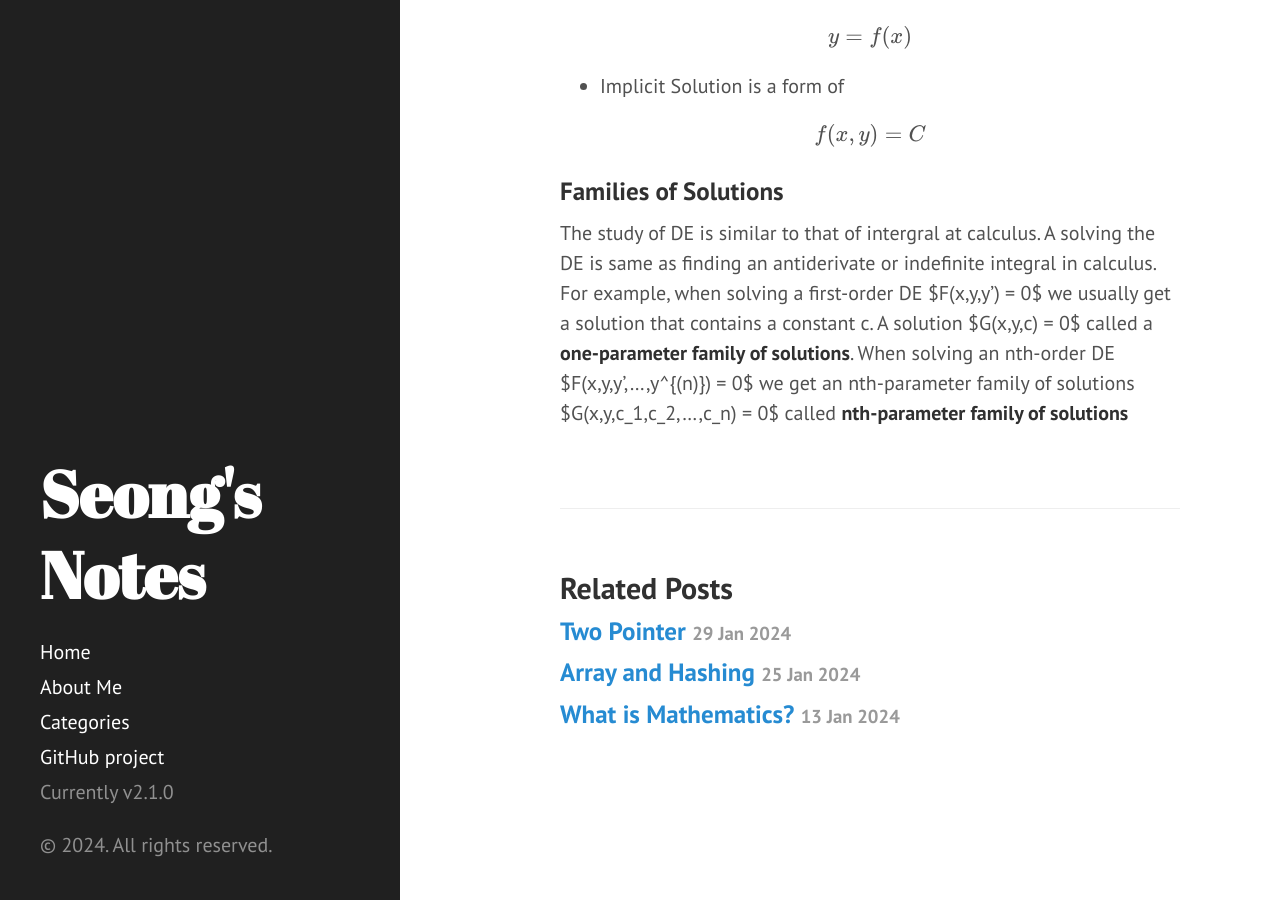
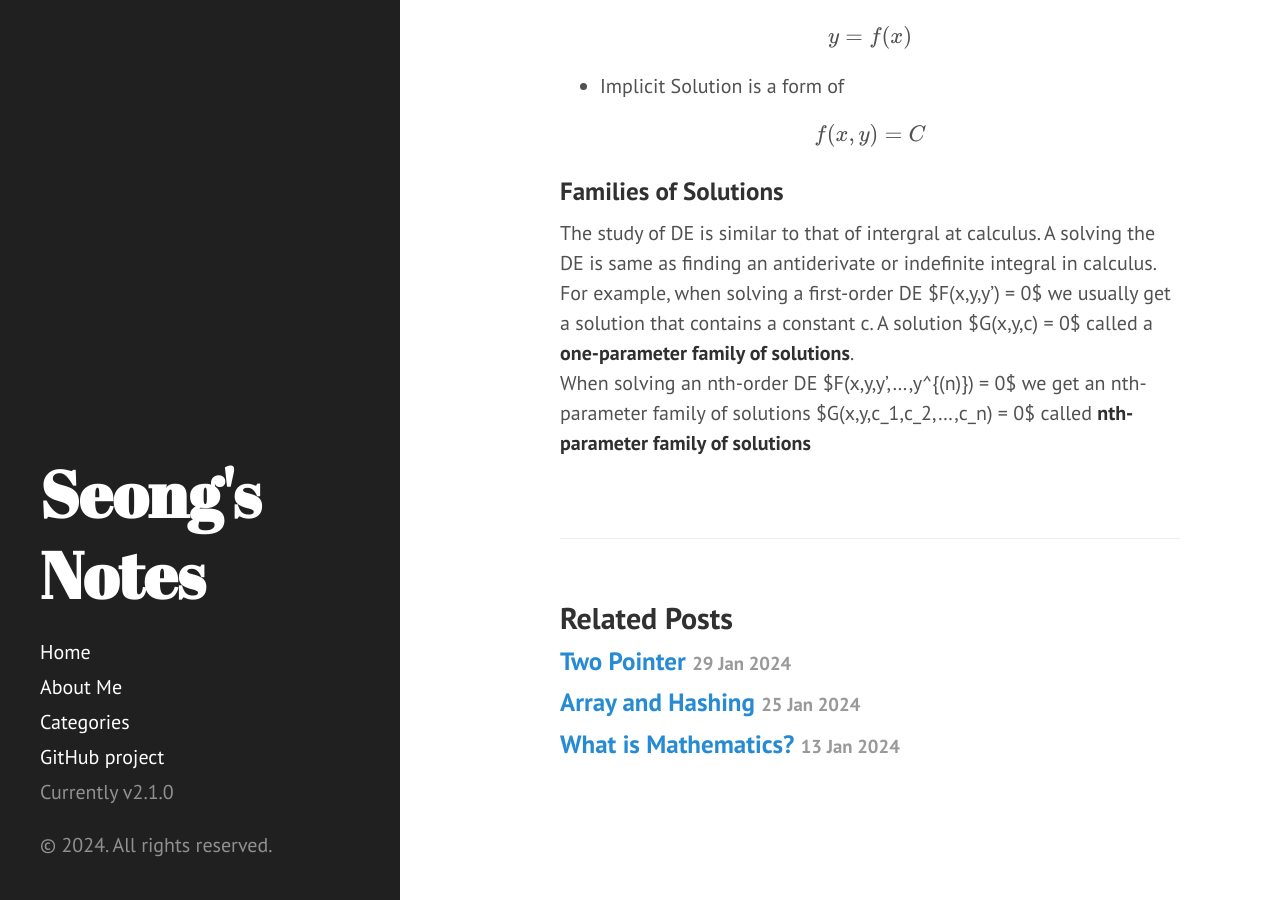
Before and after one commit to GwangseongCho/GwangseongCho.github.io, a Jekyll site: the page built from _posts/2024-02-18-differential-equations.md, in a window 1280 px wide and 900 px high, scrolled down 2886 px. Built offline with Jekyll 4.4.1, drawn with Linux system fonts in a browser that asks for light colours; formulas are drawn with MathJax 3.

Commit message:
edit DE page

```diff
--- a/_posts/2024-02-18-differential-equations.md
+++ b/_posts/2024-02-18-differential-equations.md
@@ -80,4 +80,5 @@
 
 ### Families of Solutions
 The study of DE is similar to that of intergral at calculus. A solving the DE is same as finding an antiderivate or indefinite integral in calculus.\
-For example, when solving a first-order DE $F(x,y,y') = 0$ we usually get a solution that contains a constant c. A solution $G(x,y,c) = 0$ called a **one-parameter family of solutions**. When solving an nth-order DE $F(x,y,y',...,y^{(n)}) = 0$ we get an nth-parameter family of solutions $G(x,y,c_1,c_2,...,c_n) = 0$ called **nth-parameter family of solutions**
+For example, when solving a first-order DE $F(x,y,y') = 0$ we usually get a solution that contains a constant c. A solution $G(x,y,c) = 0$ called a **one-parameter family of solutions**.\
+When solving an nth-order DE $F(x,y,y',...,y^{(n)}) = 0$ we get an nth-parameter family of solutions $G(x,y,c_1,c_2,...,c_n) = 0$ called **nth-parameter family of solutions**
```
